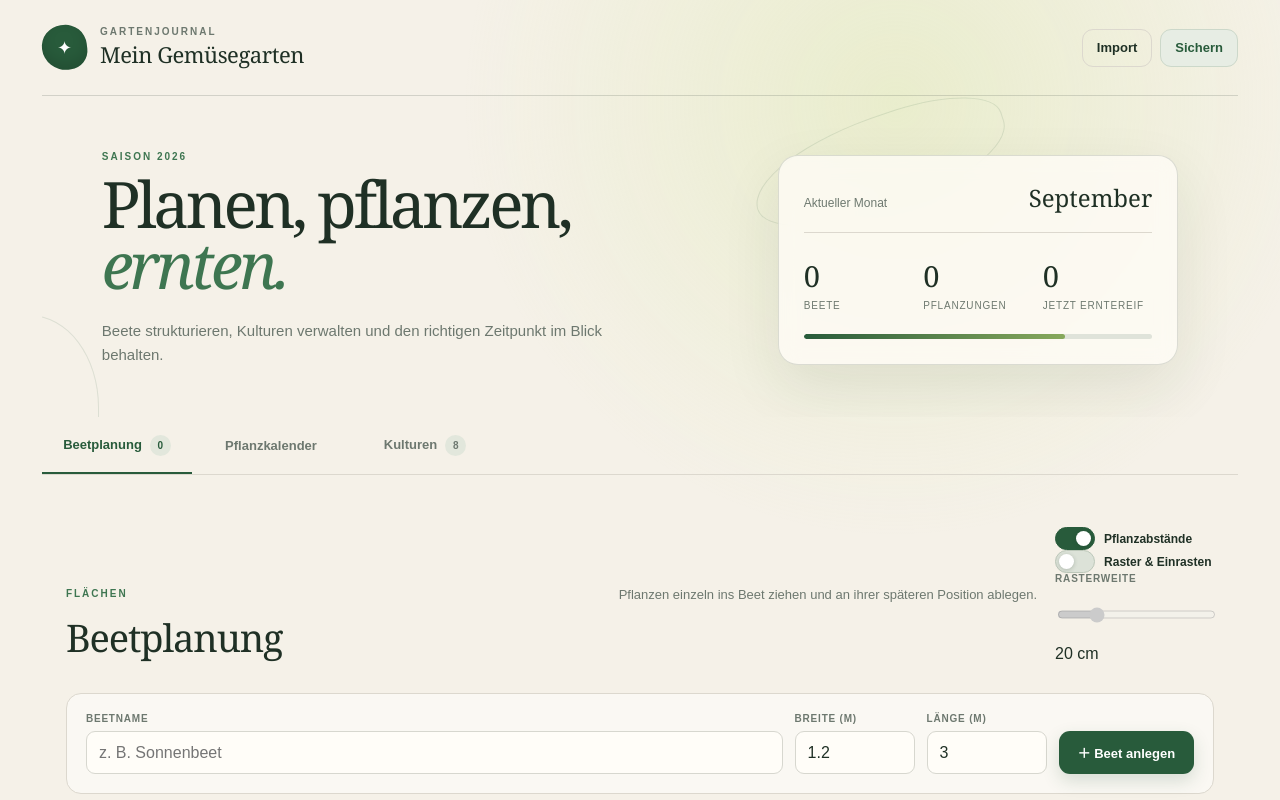
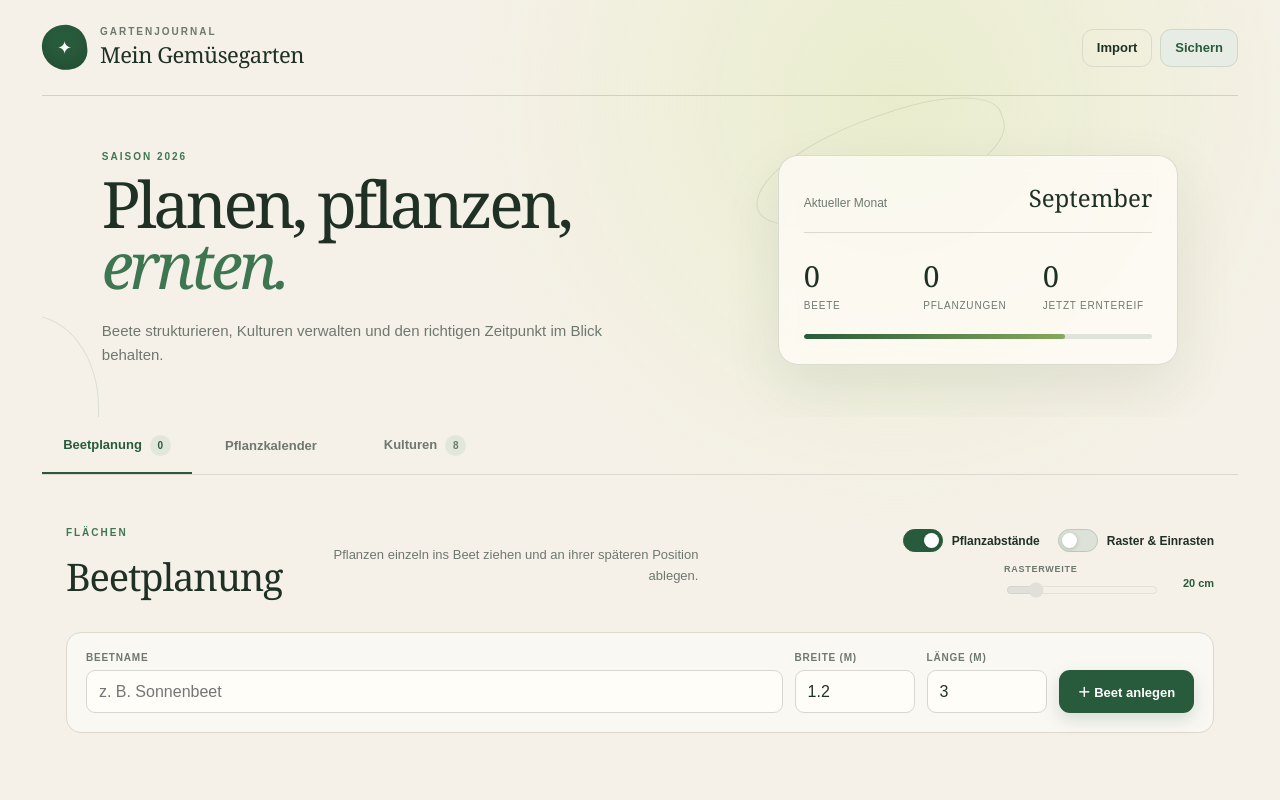
Before and after one commit to DaScoob/Garden-Journal, a Next.js app: page / in a window 1280 px wide. Shown: the top 800 px of the page. Built offline with nearby package versions, Linux system fonts and the light colour scheme.

Commit message:
feat: update app/styles.css for scalable bed grid

```diff
--- a/app/styles.css
+++ b/app/styles.css
@@ -63,6 +63,7 @@ button { color: inherit; }
 .section-heading h2 { margin: 0; font-family: Georgia, serif; font-size: 38px; font-weight: 400; letter-spacing: -.03em; }
 .section-heading p { max-width: 450px; margin: 0; color: var(--muted); font-size: 13px; line-height: 1.6; text-align: right; }
 .bed-heading-tools { display: flex; align-items: center; justify-content: flex-end; gap: 18px; }
+.planner-controls { display: flex; align-items: center; justify-content: flex-end; flex-wrap: wrap; gap: 12px 18px; }
 .distance-toggle { display: flex; flex-direction: row; align-items: center; gap: 9px; cursor: pointer; white-space: nowrap; }
 .distance-toggle input { position: absolute; opacity: 0; pointer-events: none; }
 .distance-toggle > span { width: 40px; height: 23px; padding: 3px; display: flex; align-items: center; border: 1px solid #bdc8ba; border-radius: 20px; background: #dce2d8; transition: background .18s, border .18s; }
@@ -71,6 +72,11 @@ button { color: inherit; }
 .distance-toggle input:checked + span i { transform: translateX(17px); }
 .distance-toggle input:focus-visible + span { outline: 3px solid rgba(75,125,86,.2); outline-offset: 2px; }
 .distance-toggle b { font-size: 12px; }
+.grid-size-control { min-width: 210px; display: grid; grid-template-columns: 1fr auto; align-items: center; gap: 4px 10px; }
+.grid-size-control > span { font-size: 9px; }
+.grid-size-control input { min-height: auto; height: 20px; padding: 0; grid-column: 1; accent-color: var(--green); }
+.grid-size-control input:disabled { cursor: not-allowed; opacity: .45; }
+.grid-size-control output { min-width: 48px; grid-column: 2; grid-row: 1 / span 2; color: var(--green); font-size: 11px; font-weight: 900; text-align: right; }
 
 .inline-form { display: grid; grid-template-columns: minmax(220px, 1fr) 120px 120px auto; align-items: end; gap: 12px; padding: 19px; border: 1px solid var(--line); border-radius: 15px; background: rgba(255,255,255,.45); }
 label { display: flex; flex-direction: column; gap: 7px; }
@@ -118,11 +124,12 @@ input:focus, select:focus, textarea:focus { border-color: #68916e; box-shadow: 0
 .bed-scroll { max-width: 100%; overflow-x: auto; border-radius: 7px; scrollbar-color: #9aa590 transparent; scrollbar-width: thin; }
 .bed-visual { width: 100%; position: relative; overflow: hidden; border: 5px solid #876a47; border-radius: 7px; background-color: #b58c60; background-image: repeating-linear-gradient(94deg, transparent, transparent 21px, rgba(65,44,27,.09) 23px), repeating-linear-gradient(4deg, transparent, transparent 43px, rgba(255,255,255,.035) 45px); box-shadow: inset 0 0 22px rgba(67,42,23,.24); }
 .bed-visual::after { content: ""; position: absolute; inset: 0; pointer-events: none; box-shadow: inset 0 0 34px rgba(54,34,19,.16); }
-.bed-empty { position: absolute; inset: 0; display: grid; place-items: center; z-index: 1; color: rgba(55,38,22,.66); font-size: 12px; font-weight: 900; pointer-events: none; }
-.distance-layer { width: 100%; height: 100%; position: absolute; inset: 0; z-index: 2; overflow: hidden; pointer-events: none; }
+.grid-layer { position: absolute; inset: 0; z-index: 1; pointer-events: none; background-image: linear-gradient(to right, rgba(255,255,255,.34) 1px, transparent 1px), linear-gradient(to bottom, rgba(255,255,255,.34) 1px, transparent 1px); background-size: var(--grid-x) var(--grid-y); box-shadow: inset 0 0 0 1px rgba(255,255,255,.24); }
+.bed-empty { position: absolute; inset: 0; display: grid; place-items: center; z-index: 2; color: rgba(55,38,22,.66); font-size: 12px; font-weight: 900; pointer-events: none; }
+.distance-layer { width: 100%; height: 100%; position: absolute; inset: 0; z-index: 3; overflow: hidden; pointer-events: none; }
 .distance-layer circle { fill: color-mix(in srgb, var(--crop), transparent 89%); stroke: color-mix(in srgb, var(--crop), #fff 8%); stroke-width: 1.6; stroke-dasharray: 6 5; opacity: .72; }
 .distance-layer circle.selected { fill: color-mix(in srgb, var(--crop), transparent 79%); stroke-width: 2.4; opacity: 1; }
-.plant-instance { width: 38px; height: 38px; padding: 0; position: absolute; z-index: 3; display: grid; place-items: center; border: 0; border-radius: 50%; background: transparent; transform: translate(-50%, -50%); cursor: grab; touch-action: none; }
+.plant-instance { width: 38px; height: 38px; padding: 0; position: absolute; z-index: 4; display: grid; place-items: center; border: 0; border-radius: 50%; background: transparent; transform: translate(-50%, -50%); cursor: grab; touch-action: none; }
 .plant-instance:active { cursor: grabbing; }
 .plant-marker { width: 32px; height: 32px; display: grid; place-items: center; border: 2px solid rgba(255,255,255,.88); border-radius: 50%; color: white; background: var(--crop); box-shadow: 0 3px 9px rgba(43,37,25,.25); font-size: 9px; font-weight: 900; }
 .plant-instance.selected .plant-marker { outline: 3px solid rgba(255,255,255,.88); outline-offset: 2px; box-shadow: 0 0 0 6px color-mix(in srgb, var(--crop), transparent 55%), 0 4px 11px rgba(43,37,25,.28); }
@@ -230,6 +237,7 @@ footer > span:first-child { color: var(--ink); font-family: Georgia, serif; font
 @media (max-width: 760px) {
   .bed-heading-tools { width: 100%; align-items: flex-start; flex-direction: column; gap: 11px; }
   .bed-heading-tools p { text-align: left; }
+  .planner-controls { justify-content: flex-start; }
   .bed-editor { grid-template-columns: minmax(0, 1fr); }
   .palette-head { flex-direction: row; align-items: baseline; justify-content: space-between; }
   .palette-list { max-height: none; display: grid; grid-auto-flow: column; grid-auto-columns: minmax(160px, 1fr); overflow-x: auto; overflow-y: hidden; }
```
